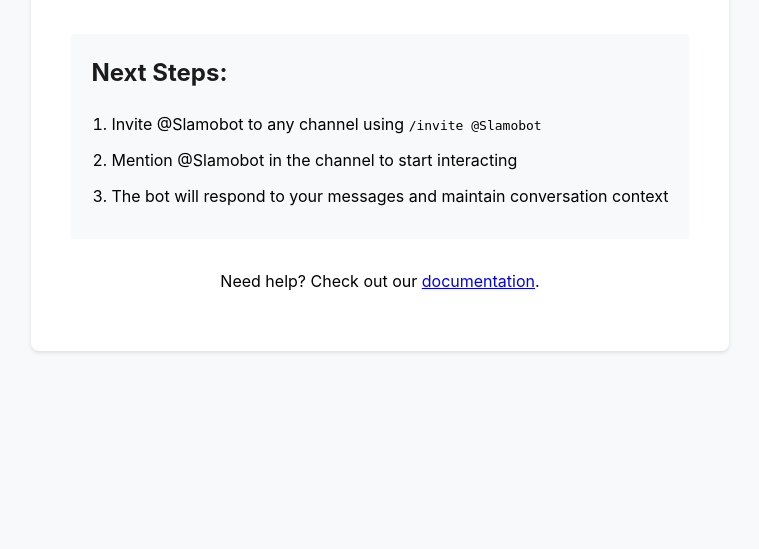
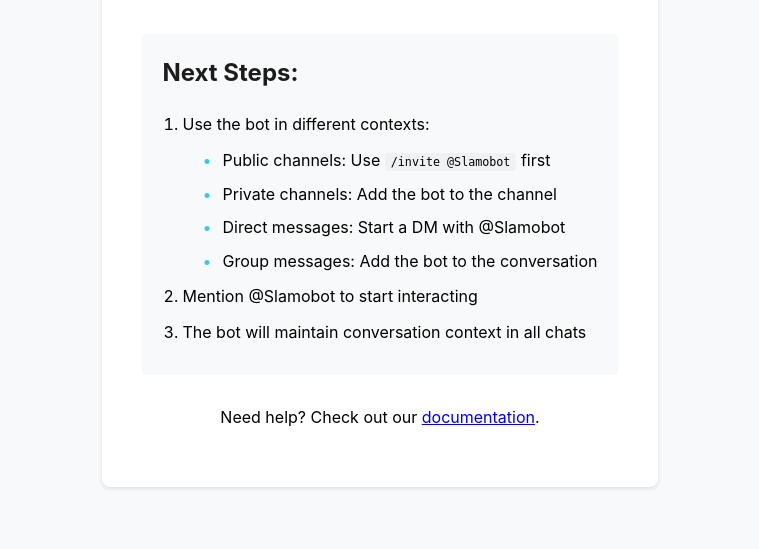
Before and after one commit to hp77-creator/slamobot, a Flask app: template src/web/templates/success.html in a window 1280 px wide. Shown: the part 291-840 px from the top of the page, without its empty margins (260-1019 px from the left). Run offline with Flask 3, Linux system fonts and the light colour scheme; the template is opened without the code that fills it, so the values that code supplies are empty.

Commit message:
Update shareable URL

```diff
--- a/src/web/templates/index.html
+++ b/src/web/templates/index.html
@@ -80,7 +80,7 @@
             </ul>
         </div>
 
-        <a href="https://slack.com/oauth/v2/authorize?client_id={{ client_id }}&scope=app_mentions:read,chat:write,channels:history&user_scope="
+        <a href="https://slack.com/oauth/v2/authorize?client_id={{ client_id }}&scope=app_mentions:read,chat:write,channels:history,groups:history,im:history,mpim:history&user_scope="
            class="slack-btn">
             <img alt="Add to Slack"
                  src="https://platform.slack-edge.com/img/add_to_slack.png"
--- a/src/web/templates/success.html
+++ b/src/web/templates/success.html
@@ -52,6 +52,28 @@
         .next-steps li {
             margin: 10px 0;
         }
+        .next-steps ul {
+            list-style-type: none;
+            padding-left: 20px;
+            margin: 10px 0;
+        }
+        .next-steps ul li {
+            margin: 8px 0;
+            position: relative;
+            padding-left: 20px;
+        }
+        .next-steps ul li:before {
+            content: "•";
+            color: #36C5F0;
+            position: absolute;
+            left: 0;
+        }
+        .next-steps code {
+            background: #f1f1f1;
+            padding: 2px 6px;
+            border-radius: 4px;
+            font-size: 0.9em;
+        }
     </style>
 </head>
 <body>
@@ -63,9 +85,16 @@
         <div class="next-steps">
             <h2>Next Steps:</h2>
             <ol>
-                <li>Invite @Slamobot to any channel using <code>/invite @Slamobot</code></li>
-                <li>Mention @Slamobot in the channel to start interacting</li>
-                <li>The bot will respond to your messages and maintain conversation context</li>
+                <li>Use the bot in different contexts:
+                    <ul>
+                        <li>Public channels: Use <code>/invite @Slamobot</code> first</li>
+                        <li>Private channels: Add the bot to the channel</li>
+                        <li>Direct messages: Start a DM with @Slamobot</li>
+                        <li>Group messages: Add the bot to the conversation</li>
+                    </ul>
+                </li>
+                <li>Mention @Slamobot to start interacting</li>
+                <li>The bot will maintain conversation context in all chats</li>
             </ol>
         </div>
 
```
Also changed, not shown: README.md.
